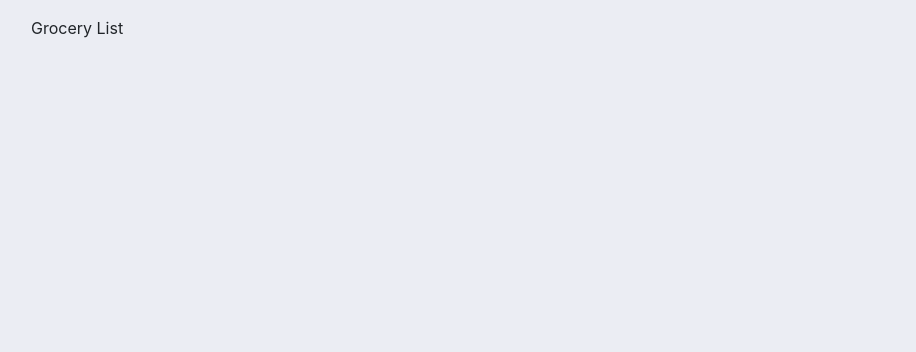
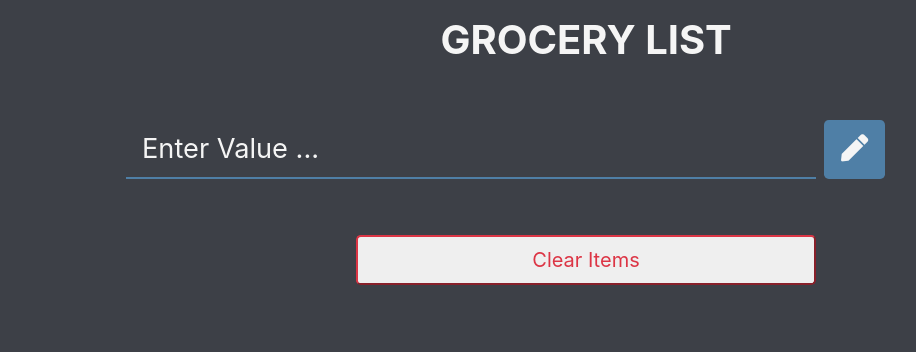
Before and after one commit to oussou-dev/groceryList, a website built with Parcel: page index.html in a window 1280 px wide. Shown: the whole page, without its empty margins (54-970 px from the left). Built offline with nearby package versions, Linux system fonts and the light colour scheme.

Commit message:
Add content into index.html

```diff
--- a/css/main.css
+++ b/css/main.css
@@ -1,5 +1,5 @@
 :root {
-	--mainGrey: #ebedf3;
+	--mainGrey: #3d4047;
 	--lightBlue: #b6c2d8;
 	--darkBlue: #4f7fa6;
 	--mainDark: #333333;
--- a/index.html
+++ b/index.html
@@ -19,9 +19,47 @@
 </head>
 
 <body>
-	<div class="container text-capitalize my-3">
-		grocery list
-	</div>
+	<div class="container">
+		<div class="row max-height align-items-center">
+			<div class="col-11 mx-auto col-md-10 text-center py-3">
+				<h1 class="text-uppercase app-title font-weight-bold mb-5">grocery list</h1>
+				<div class="feedback text-capitalize alert ">
+				</div>
+				<form class="form-inline my-2" id="input-form">
+					<input class="form-control form-control-lg  text-capitalize w-75" type='text' placeholder="enter value ..." id="input-value">
+     <button class="btn btn-lg my-2 mx-2 submitBtn" type="submit"><i class="fas fa-pen"></i></button>
+    </form>
+    <div class="list-container my-5">
+     <div class="list-items">
+      <!-- single item -->
+      <!-- <div class="item my-3 d-flex justify-content-between p-2">
+       <h5 class="item-title text-capitalize">item name</h5>
+       <span class="remove-icon text-danger"><i class="fas fa-trash"></i></span>
+      </div> -->
+      <!-- end of single item -->
+     </div>
+
+     <button class="clearBtn btn-lg text-capitalize w-50 mx-auto btn-outline-danger" button="button">clear items</button>
+    </div>
+
+   </div>
+
+
+  </div>
+ </div>
+
+
+
+
+
+
+
+
+
+
+
+
+
 
 	<!-- jquery -->
 	<script src="https://code.jquery.com/jquery-3.3.1.min.js" integrity="sha256-FgpCb/KJQlLNfOu91ta32o/NMZxltwRo8QtmkMRdAu8="
--- a/js/app.js
+++ b/js/app.js
@@ -0,0 +1,4 @@
+// get elements
+
+const form = document.getElementById("input-form")
+const input = document.getElementById("input-value")
```
